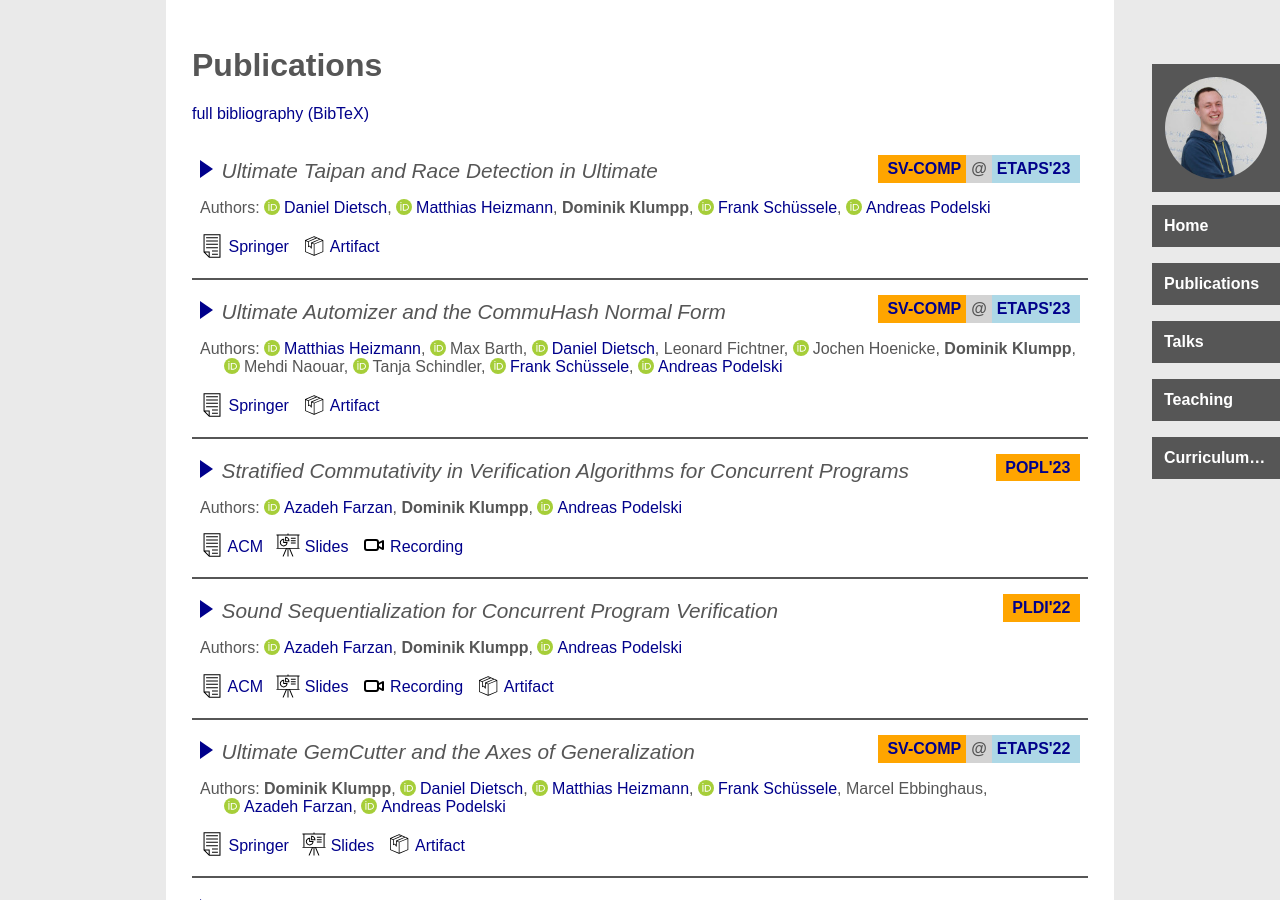
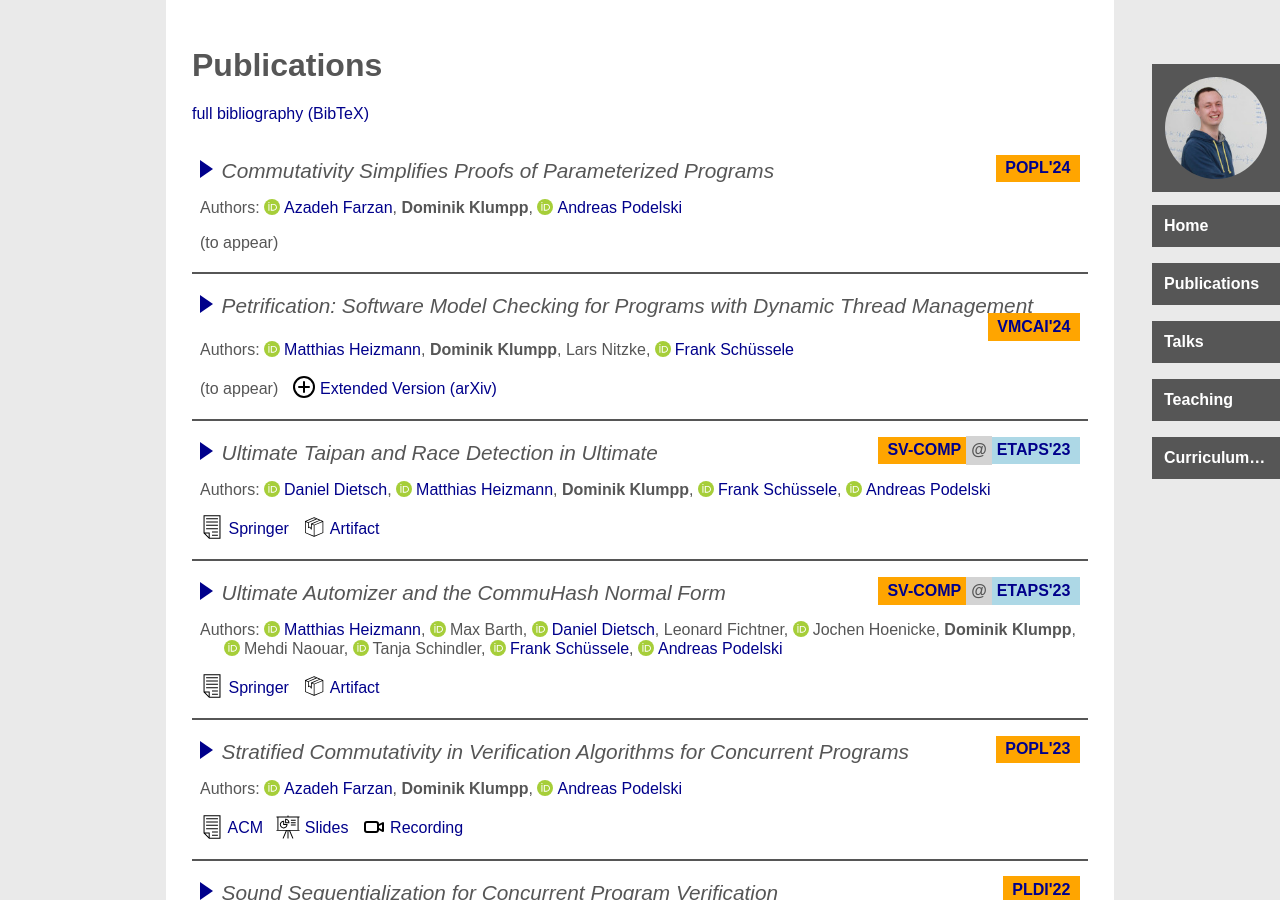
Before and after one commit to maul-esel/personal-website, a Jekyll site: the page built from publications.markdown, in a window 1280 px wide and 900 px high. Built offline with Jekyll 4.4.1, drawn with Linux system fonts in a browser that asks for light colours.

Commit message:
update publications: VMCAI'24 and POPL'24

```diff
--- a/_data/coauthors.yml
+++ b/_data/coauthors.yml
@@ -42,6 +42,9 @@ jhoenicke:
 lfichtner:
   firstname: Leonard
   lastname: Fichtner
+lnitzke:
+  firstname: Lars
+  lastname: Nitzke
 mbarth:
   firstname: Max
   lastname: Barth
--- a/publications.markdown
+++ b/publications.markdown
@@ -54,9 +54,19 @@ lastmod_dependencies:
 
     <p>
       <span class="pub-additional">
-        <img alt="" class="pub-additional-icon" src="{{ '/images/article.svg' | relative_url }}" />
-        <a class="pub-publisher" href="{{ pub.publisher_link }}">{{ pub.publisher }}</a>
+        {%- if pub.to_appear -%}
+          (to appear)
+        {%- else -%}
+          <img alt="" class="pub-additional-icon" src="{{ '/images/article.svg' | relative_url }}" />
+          <a class="pub-publisher" href="{{ pub.publisher_link }}">{{ pub.publisher }}</a>
+        {%- endif -%}
       </span>
+      {%- if pub.extended_version -%}
+        <span class="pub-additional">
+          <img alt="" class="pub-additional-icon" src="{{ '/images/supplemental_material.svg' | relative_url }}" />
+          <a class="pub-extended" href="{{ pub.extended_version_link }}">Extended Version ({{ pub.extended_version }})</a>
+        </span>
+      {%- endif -%}
       {%- assign talk = site.data.talks[pub.pub_id] -%}
       {%- if talk == nil and pub.talk -%}{% assign talk = site.data.talks[pub.talk] -%}{%- endif -%}
       {%- if talk and talk.slides -%}
```
Also changed, not shown: _publications/popl24.markdown (added, +44 -0 lines), _publications/vmcai24.markdown (added, +36 -0 lines).
